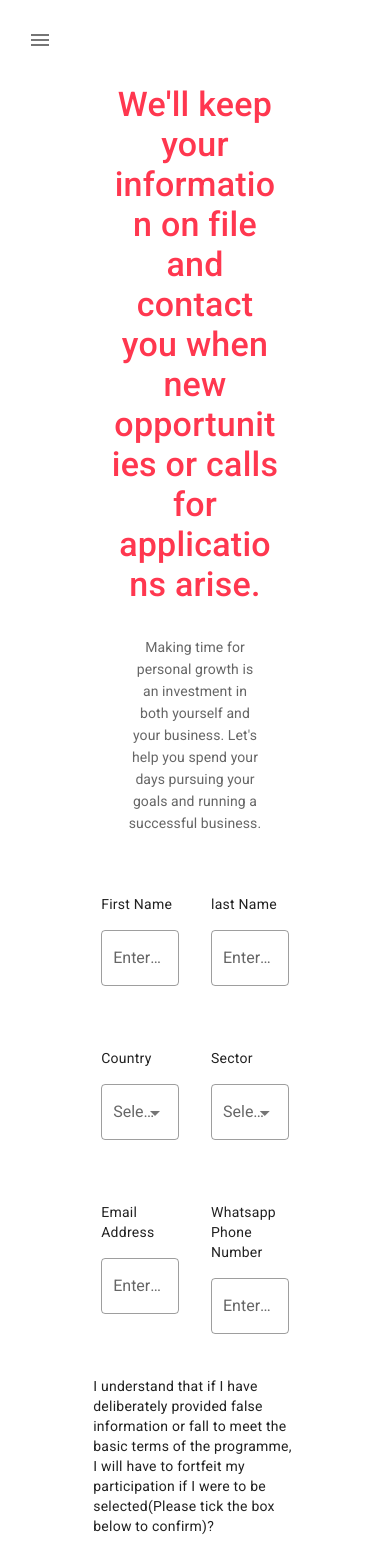
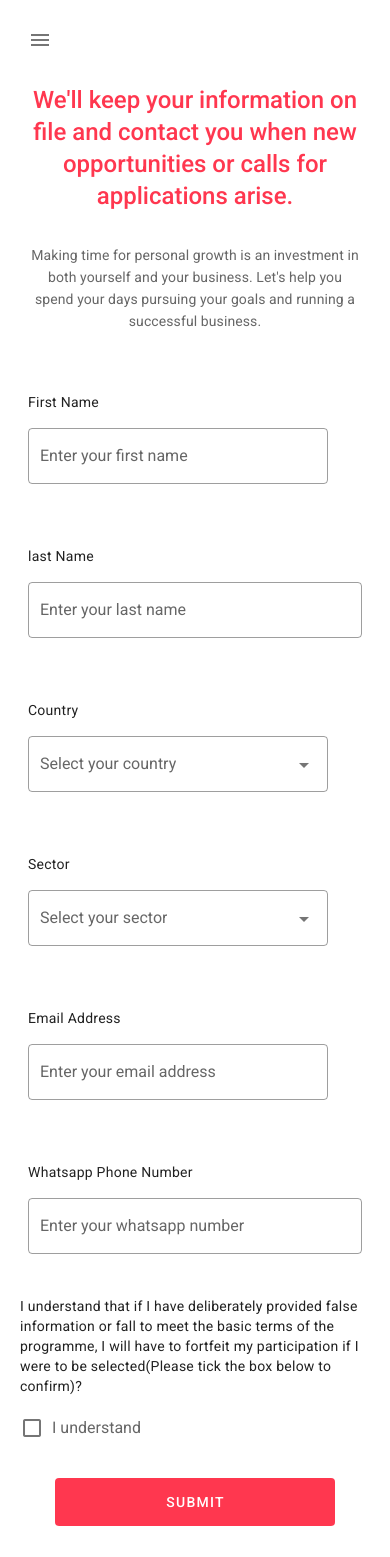
Before and after one commit to trevismurithi/wcw-frontend, a Nuxt app: page /signup in a window 390 px wide. Shown: the top 1557 px of the page. Built offline with nearby package versions, Linux system fonts and the light colour scheme.

Commit message:
signUp page phone settings

```diff
--- a/components/signup/SelectField.vue
+++ b/components/signup/SelectField.vue
@@ -1,10 +1,11 @@
 <template>
-  <v-row class="mx-auto rounded" style="width:60%">
+  <v-row class="mx-auto rounded" :style="largeDevice?'width:60%':'width:100%'">
     <v-col class="pa-4">
       <p class="body-2">
         {{ firstLabel }}
       </p>
       <v-select
+        :style="largeDevice?'width:auto':'width:300px'"
         :label="firstEntry"
         outlined
         :items="countries"
@@ -15,6 +16,7 @@
         {{ secondLabel }}
       </p>
       <v-select
+        :style="largeDevice?'width:auto':'width:300px'"
         :label="secondEntry"
         outlined
         :items="items"
@@ -50,6 +52,14 @@ export default {
       type: Array,
       default: () => ['Kenya', 'Uganda', 'Tanzania', 'Zanzibar', 'South Africa']
     }
+  },
+  computed: {
+    smallDevice () {
+      return this.$vuetify.breakpoint.smAndDown
+    },
+    largeDevice () {
+      return this.$vuetify.breakpoint.mdAndUp
+    }
   }
 }
 </script>
--- a/components/signup/TextField.vue
+++ b/components/signup/TextField.vue
@@ -1,11 +1,12 @@
 <template>
-  <v-row class="mx-auto rounded" style="width:60%">
+  <v-row class="mx-auto rounded" :style="largeDevice?'width:60%':'width:100%'">
     <v-col class="pa-4">
       <p class="body-2">
         {{ firstLabel }}
       </p>
       <v-text-field
         outlined
+        :style="largeDevice?'width:auto':'width:300px'"
         :label="firstEntry"
       />
     </v-col>
@@ -40,6 +41,14 @@ export default {
       type: String,
       default: 'Enter your last name'
     }
+  },
+  computed: {
+    smallDevice () {
+      return this.$vuetify.breakpoint.smAndDown
+    },
+    largeDevice () {
+      return this.$vuetify.breakpoint.mdAndUp
+    }
   }
 }
 </script>
--- a/pages/signup.vue
+++ b/pages/signup.vue
@@ -1,10 +1,17 @@
 <template>
   <div>
     <v-card elevation="0">
-      <v-card-text class="text-center mx-auto text-h4 font-weight-medium" style="width:55%; color:#FF374F;">
+      <v-card-text
+        class="text-center mx-auto text-h4 font-weight-medium"
+        :class="{
+          'text-h4':largeDevice,
+          'text-h5':smallDevice
+        }"
+        :style="largeDevice?'width:55%; color:#FF374F;':'width:100%; color:#FF374F;'"
+      >
         We'll keep your information on file and contact you when new opportunities or calls for applications arise.
       </v-card-text>
-      <v-card-text class="text-center mx-auto" style="width:45%;">
+      <v-card-text class="text-center mx-auto" :style="largeDevice?'width:45%;':'width:100%;'">
         Making time for personal growth is an investment in both yourself
         and your business.
         Let's help you spend your days pursuing your goals and running a successful business.
@@ -19,7 +26,7 @@
         :first-label="field.labels[0]"
         :second-label="field.labels[1]"
       />
-      <div class="mx-auto pa-2" style="width:60%">
+      <div class="mx-auto pa-2" :style="largeDevice?'width:60%':'width:100%'">
         <p class="body-2">
           I understand that if I have deliberately provided false information or fall to meet
           the basic terms of the programme, I will have to fortfeit my participation if I were
@@ -31,8 +38,8 @@
           label="I understand"
         />
       </div>
-      <div class="mx-auto pa-2 text-center" style="width:60%">
-        <v-btn elevation="0" color="#FF374F" class="white--text py-6" width="30%">
+      <div class="mx-auto pa-2 text-center" :style="largeDevice?'width:60%':'width:100%'">
+        <v-btn elevation="0" color="#FF374F" class="white--text py-6" :width="largeDevice?'30%':'80%'">
           Submit
         </v-btn>
       </div>
@@ -63,6 +70,12 @@ export default {
       set (value) {
         this.condition = value
       }
+    },
+    smallDevice () {
+      return this.$vuetify.breakpoint.smAndDown
+    },
+    largeDevice () {
+      return this.$vuetify.breakpoint.mdAndUp
     }
   }
 }
```
